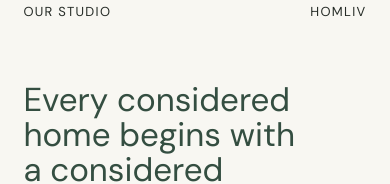
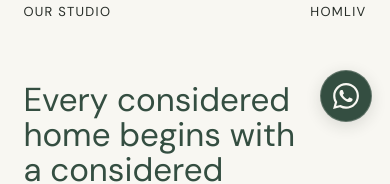
Before and after one commit to homliv-Tech/landing-site, a Next.js app: page / in a window 390 px wide. Shown: the part 704-888 px from the top of the page. Built offline with nearby package versions, Linux system fonts and the light colour scheme; no server answers.

Commit message:
feat: add floating WhatsApp contact button
- Add responsive, accessible WhatsApp CTA with hover and focus states
- Include the WhatsApp icon asset and attribution metadata

```diff
--- a/app/globals.css
+++ b/app/globals.css
@@ -1,6 +1,95 @@
 @import "tailwindcss";
 @import "tw-animate-css";
 @import "shadcn/tailwind.css";
+
+.whatsapp-contact {
+  position: fixed;
+  right: max(28px, env(safe-area-inset-right));
+  bottom: max(28px, env(safe-area-inset-bottom));
+  z-index: 20;
+  display: grid;
+  place-items: center;
+  width: 56px;
+  height: 56px;
+  border-radius: 50%;
+  border: 1px solid color-mix(in srgb, var(--ivory) 22%, transparent);
+  background: var(--forest);
+  color: var(--ivory);
+  box-shadow: 0 4px 16px rgb(37 43 38 / 14%);
+  transition: transform 200ms ease, box-shadow 200ms ease;
+}
+
+.whatsapp-contact-icon {
+  width: 26px;
+  height: 26px;
+  background: currentColor;
+  mask: url("/icons/si-whatsapp.svg") center / contain no-repeat;
+}
+
+.whatsapp-contact-label {
+  position: absolute;
+  right: calc(100% + 12px);
+  padding: 9px 14px;
+  border: 1px solid var(--beige);
+  border-radius: 6px;
+  background: var(--ivory);
+  color: var(--forest);
+  font-size: 13px;
+  font-weight: 500;
+  white-space: nowrap;
+  pointer-events: none;
+  opacity: 0;
+  transform: translateX(4px);
+  transition: opacity 200ms ease, transform 200ms ease;
+}
+
+.whatsapp-contact:focus-visible .whatsapp-contact-label {
+  opacity: 1;
+  transform: translateX(0);
+}
+
+@media (hover: hover) {
+  .whatsapp-contact:hover .whatsapp-contact-label {
+    opacity: 1;
+    transform: translateX(0);
+  }
+}
+
+@media (max-width: 700px) {
+  .whatsapp-contact {
+    right: max(18px, env(safe-area-inset-right));
+    bottom: max(18px, env(safe-area-inset-bottom));
+    width: 52px;
+    height: 52px;
+  }
+}
+
+.whatsapp-contact:hover {
+  transform: translateY(-2px);
+  box-shadow: 0 6px 20px rgb(37 43 38 / 20%);
+}
+
+.whatsapp-contact:active {
+  transform: scale(.96);
+}
+
+.whatsapp-contact:focus-visible {
+  outline: 3px solid var(--forest);
+  outline-offset: 4px;
+}
+
+@media (prefers-reduced-motion: reduce) {
+  .whatsapp-contact,
+  .whatsapp-contact-label {
+    transition: none;
+  }
+
+  .whatsapp-contact:hover,
+  .whatsapp-contact:active,
+  .whatsapp-contact .whatsapp-contact-label {
+    transform: none;
+  }
+}
 
 :root {
   --background: #F8F7F2;
--- a/app/layout.tsx
+++ b/app/layout.tsx
@@ -20,6 +20,17 @@ export default function RootLayout({ children }: { children: React.ReactNode })
       <body>
         <Analytics />
         {children}
+        <a
+          className="whatsapp-contact"
+          href="https://wa.me/919324792392"
+          target="_blank"
+          rel="noopener noreferrer"
+          aria-label="Chat with us on WhatsApp at +91 93247 92392 (opens in a new tab)"
+          title="Chat with us on WhatsApp"
+        >
+          <span className="whatsapp-contact-icon" aria-hidden="true" />
+          <span className="whatsapp-contact-label" aria-hidden="true">Let’s talk</span>
+        </a>
       </body>
     </html>
   );
--- /dev/null
+++ b/public/icons/icons-credits.json
@@ -0,0 +1,14 @@
+[
+  {
+    "file": "si-whatsapp.svg",
+    "icon": "si:whatsapp",
+    "name": "WhatsApp",
+    "kind": "mono",
+    "source": "simple-icons@16.30.0",
+    "author": "Simple Icons Collaborators",
+    "licence": "CC0-1.0",
+    "url": "https://github.com/simple-icons/simple-icons",
+    "trademark": true,
+    "colour": "one-colour fallback in the brand hex"
+  }
+]
```
Also changed, not shown: public/icons/si-whatsapp.svg (added).
